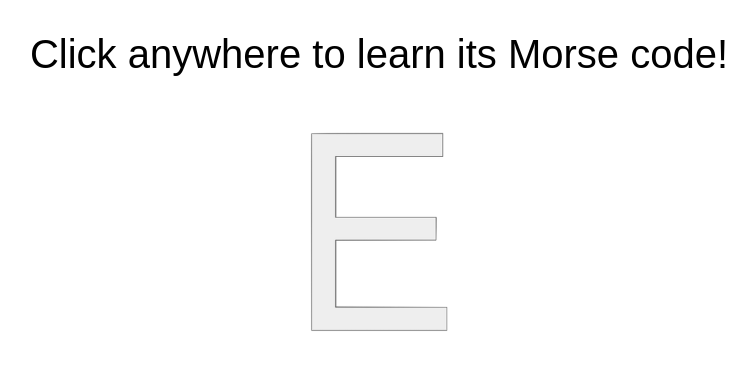
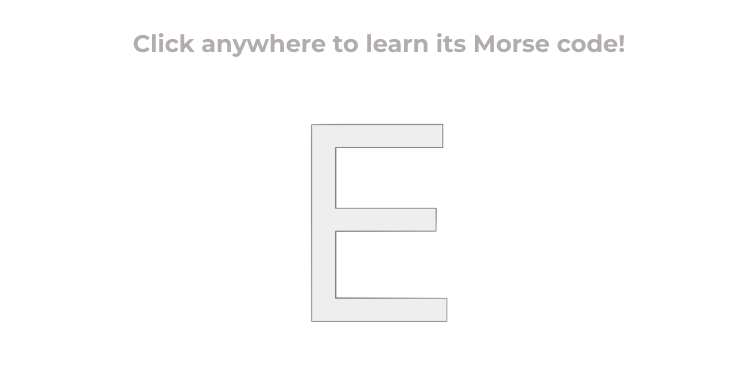
Before and after one commit to yuminglin0326/MorseCodeTutorial, a Flask app: page /learn/1 in a window 1280 px wide. Shown: the part 98-480 px from the top of the page, without its empty margins (261-1017 px from the left). Run offline with Flask 3, Linux system fonts and the light colour scheme; some libraries are stand-ins or nearby versions; some web fonts are replaced.

Commit message:
learn-pg-in-progress

```diff
--- a/static/main.css
+++ b/static/main.css
@@ -344,11 +344,15 @@ h1 {
 .flashlight {
   width: 70px;
   align-items:first baseline;
-
 }
 
 .hide {
   display: none;
+}
+
+.written-morse-container {
+  display: inline-block;
+  text-align: left; /* Adjust alignment as needed */
 }
 
 .quiz-correct {
@@ -442,6 +446,7 @@ img.hint {
 }
 
 .learn-message {
+  padding-top: 10px;
   font-size: 20px;
   color: lightgrey;
 }
@@ -464,12 +469,7 @@ img.hint {
 
 .flashlight-off,
 .flashlight-on {
-  width: 100px;
-  position: absolute;
-  top: 0;
-  left: 50%; /* Place images at the horizontal center */
-  transform: translateX(-50%); /* Adjust to center the images */
-  margin-top: 10px;
+  width: 70px;
 }
 
 .learn-letter-container {
--- a/templates/learn.html
+++ b/templates/learn.html
@@ -9,22 +9,50 @@
     </script>
 
     <div class="learn-container">
-        <h1>Click anywhere to learn its Morse code!</h1>
+        <div class="row">
+            <div class="col-md-12">
+                <h4 class="graytxt">Click anywhere to learn its Morse code!</h4>
+            </div>
+        </div>
+        <div class="row">
+            <div class="col-md-12">
                 <p class="learn-message hidden">Press the spacebar shortly to enter a dot, hold the spacebar to enter a dash!</p>
+            </div>
+        </div>
+        <div class="row">
+            <div class="col-md-6">
                 <div class="try-letter-container">
                     <img class="plain-image" src="/static/image/{{learn.letter}}-plain.png" alt="letter image">
                 </div>
+            </div>
+
+        </div>
+        <div class="row">
+            <div class="col-md-12">
                 <div class="learn-message"></div>
+            </div>
+        </div>
+        <div class="row">
+            <div class="col-md-12">
                 <div class="written-morse-container"></div>
-        <div class="button-container">
-            <button class="btn btn-primary hide" id="learn-try-button">Try it!</button>
-            <button class="btn btn-secondary hide" id="learn-listen-button">Listen Again</button>
-        </div>
                 <div class="flashlight-container">
                     <img class="flashlight-off hide" alt="light-off" src="/static/image/led off.png">
                     <img class="flashlight-on hide" alt="light-on" src="/static/image/led on.png">
                 </div>
+            </div>
+        </div>
 
-
+        <div class="row">
+            <div class="col-md-6">
+                <div class="button-container">
+                    <button class="btn btn-primary hide" id="learn-try-button">Try it!</button>
+                </div>
+            </div>
+            <div class="col-md-6">
+                <div class="button-container">
+                    <button class="btn btn-secondary hide" id="learn-listen-button">Listen Again</button>
+                </div>
+            </div>
+        </div>
     </div>
 {% endblock %}
```
Also changed, not shown: 2 other files. Lines whose indentation alone changed are shown as unchanged.
